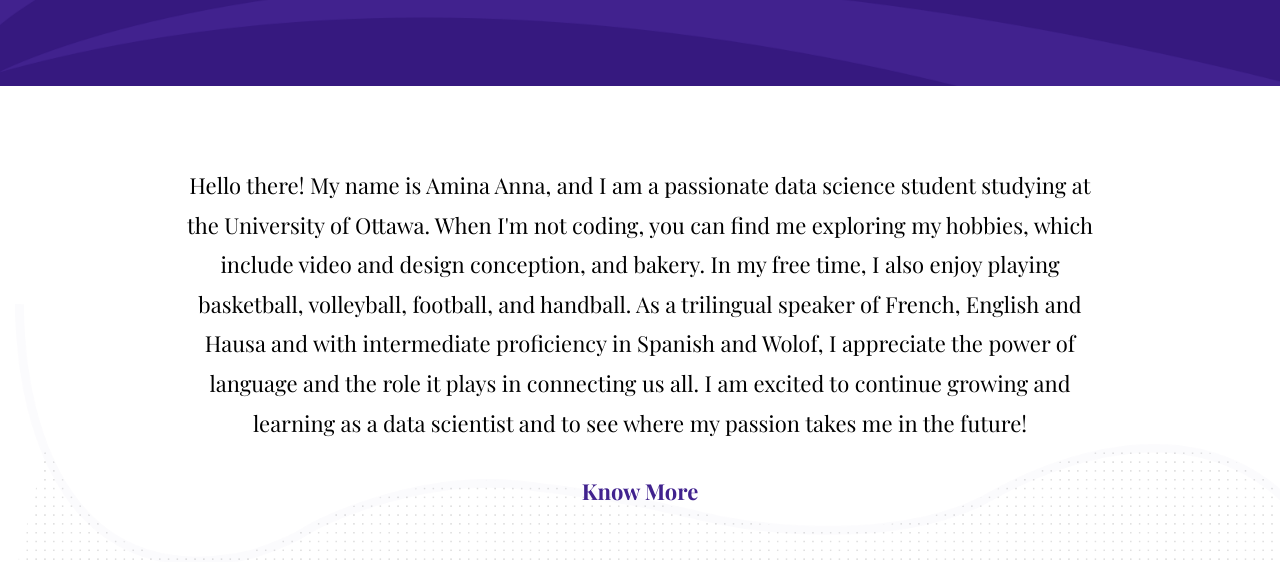
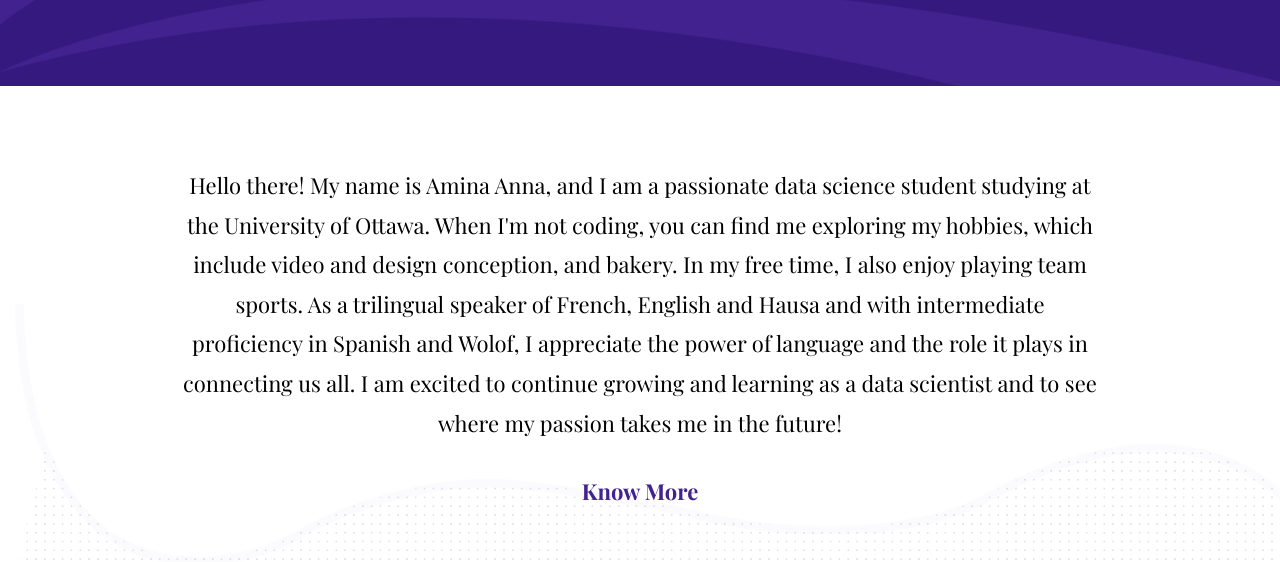
Before and after one commit to amin-nna/amin-nna.github.io, a website: page index.html in a window 1280 px wide. Shown: the part 390-952 px from the top of the page. Drawn offline with nearby package versions, Linux system fonts and the light colour scheme.

Commit message:
Update index.html

```diff
--- a/index.html
+++ b/index.html
@@ -99,7 +99,7 @@
   <div class="container">
     <div class="row">
       <div class="col-lg-10 mx-auto text-center">
-        <p class="font-secondary paragraph-lg text-dark">Hello there! My name is Amina Anna, and I am a passionate data science student studying at the University of Ottawa. When I'm not coding, you can find me exploring my hobbies, which include video and design conception, and bakery. In my free time, I also enjoy playing basketball, volleyball, football, and handball. As a trilingual speaker of French, English and Hausa and with intermediate proficiency in Spanish and Wolof, I appreciate the power of language and the role it plays in connecting us all.
+        <p class="font-secondary paragraph-lg text-dark">Hello there! My name is Amina Anna, and I am a passionate data science student studying at the University of Ottawa. When I'm not coding, you can find me exploring my hobbies, which include video and design conception, and bakery. In my free time, I also enjoy playing team sports. As a trilingual speaker of French, English and Hausa and with intermediate proficiency in Spanish and Wolof, I appreciate the power of language and the role it plays in connecting us all.
           I am excited to continue growing and learning as a data scientist and to see where my passion takes me in the future!</p>
         <a href="about.html" class="btn btn-transparent">know more</a>
       </div>
```
